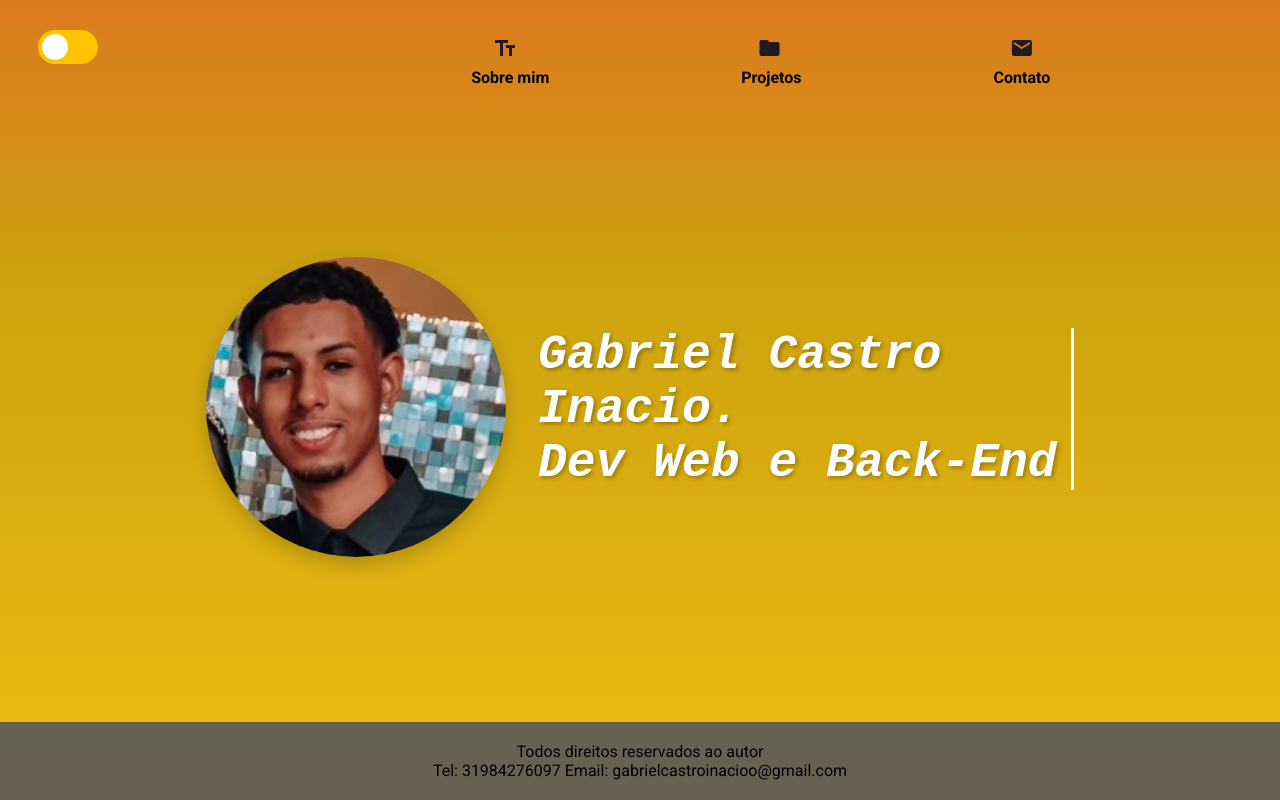
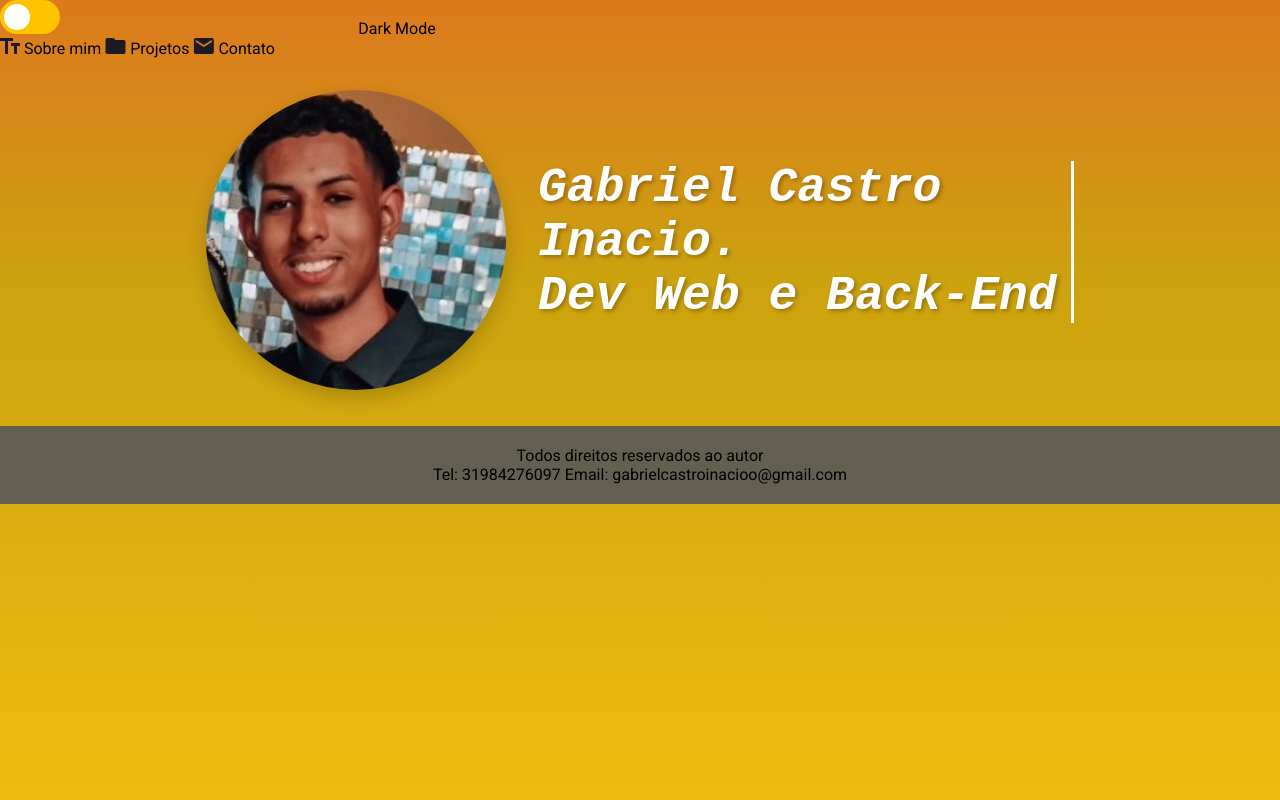
Before and after one commit to gabriel-castro-dev/portfolio, a plain HTML site: page index.html in a window 1280 px wide. Drawn offline with Linux system fonts and the light colour scheme.

Commit message:
Update index.html

```diff
--- a/index.html
+++ b/index.html
@@ -15,43 +15,34 @@
 </head>
 
 <body>
-    <div id="header">
-        <label for="" class="switch">
+    <div class="container">
+        <header>
+            <div class="theme-toggle">
+                <label class="switch">
                     <input type="checkbox" id="check" onclick="darkmode()">
                     <span class="slider round"></span>
                 </label>
-        <div class="div1">
-            <a href="sobremim.html">
+                <span class="toggle-label">Dark Mode</span>
+            </div>
+            <nav class="nav-links">
+                <a href="sobremim.html" class="nav-item">
+                    <img src="Group 1.png" alt="Sobre mim">
+                    <span>Sobre mim</span>
+                </a>
+                <a href="projetos.html" class="nav-item">
+                    <img src="icon3.png" alt="Projetos">
+                    <span>Projetos</span>
+                </a>
+                <a href="contato.html" class="nav-item">
+                    <img src="icon4.png" alt="Contato">
+                    <span>Contato</span>
+                </a>
+            </nav>
+        </header>
 
-                <img src="Group 1.png" alt="" id="img1">
-                <br>
-                Sobre mim
-
-
-            </a>
-        </div>
-        <div class="div1">
-            <a href="projetos.html">
-
-                <img src="icon3.png" alt="" id="img2">
-                <br>
-                Projetos
-
-            </a>
-        </div>
-        <div class="div1">
-            <a href="contato.html">
-
-                <img src="icon4.png" alt="" id="img3">
-                <br>
-                Contato
-
-            </a>
-        </div>
-    </div>
         <div id="centerPage">
             <div id="divImagem">
-            <img src="foto.jpg" alt="">
+                <img src="foto.jpg" alt="Gabriel Castro">
             </div>
             <div id="text1">
                 <div class="wrapper">
@@ -63,8 +54,11 @@
                 </div>
             </div>
         </div>
-    <div id="rodape">Todos direitos reservados ao autor <br>
+
+        <footer id="rodape">
+            Todos direitos reservados ao autor <br>
             Tel: 31984276097 Email: gabrielcastroinacioo@gmail.com
+        </footer>
     </div>
 </body>
 
```
Lines whose indentation alone changed are shown as unchanged.
